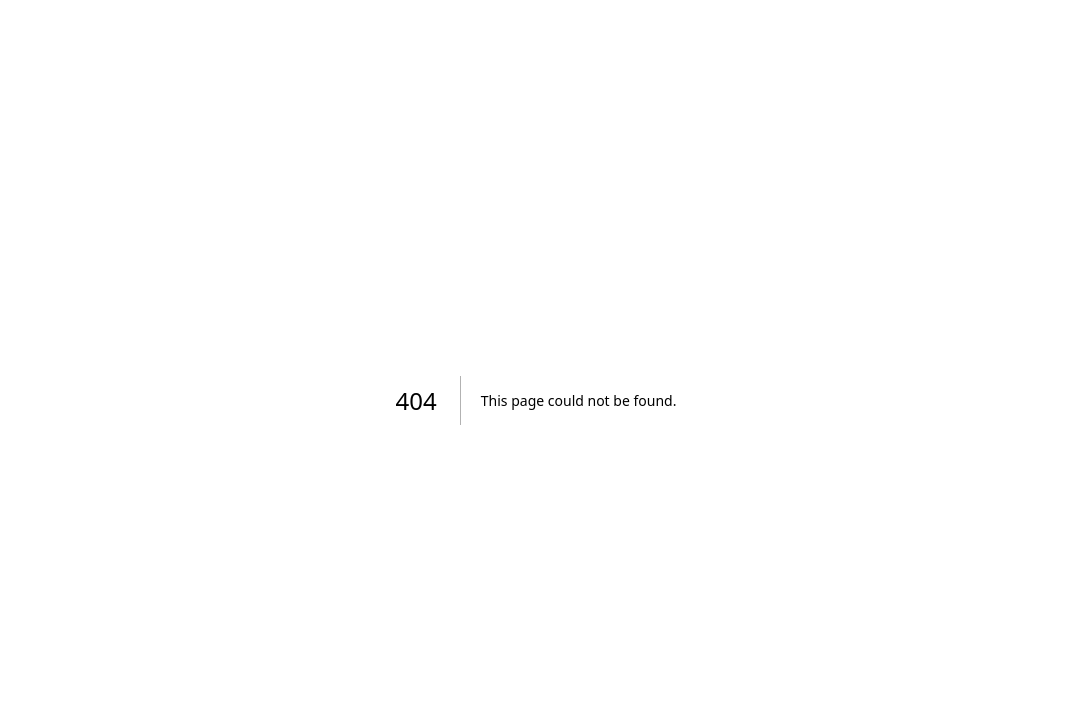
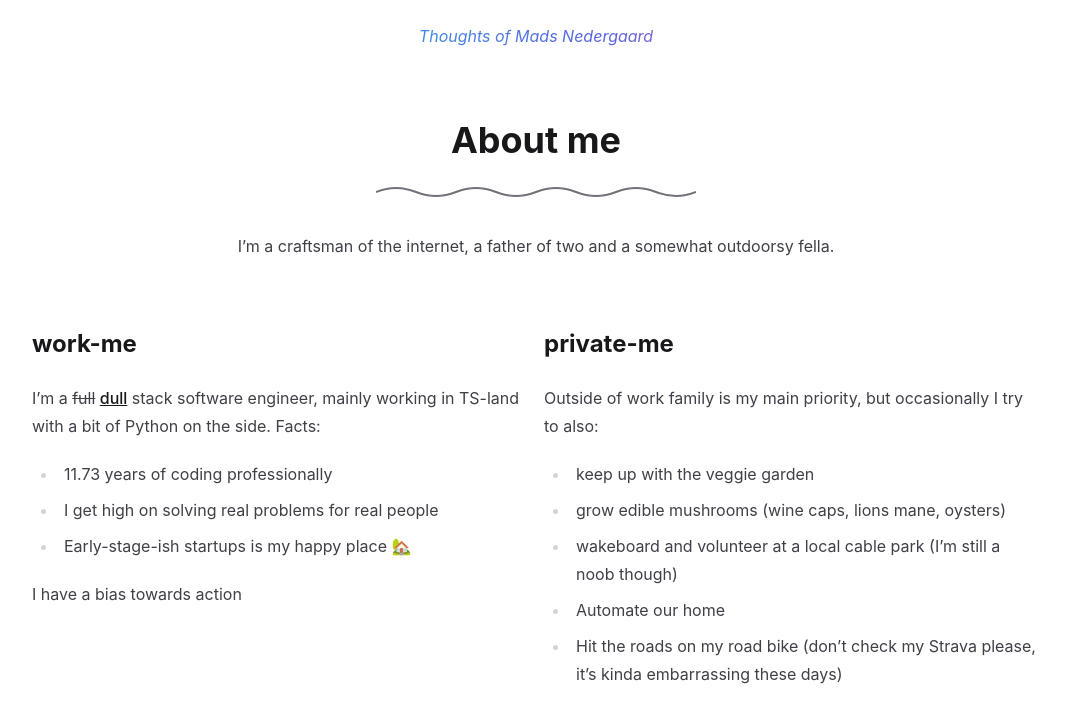
Before and after one commit to madsnedergaard/madsnedergaard.dk, a Next.js app: page /about in a window 1280 px wide. Before the commit this address had no page. Shown: the top 722 px of the page, without its empty margins (104-1170 px from the left). Built offline with nearby package versions, Linux system fonts and the light colour scheme.

Commit message:
Adds about page

```diff
--- /dev/null
+++ b/src/app/about/page.tsx
@@ -0,0 +1,77 @@
+import Header from '@/components/Header';
+import Link from 'next/link';
+
+function Content() {
+  const firstDayOfWork = new Date('2014-02-01');
+  const timeSinceFirstDayOfWork = new Date().getTime() - firstDayOfWork.getTime();
+  const millisecondsPerYear = 365.25 * 24 * 60 * 60 * 1000;
+  const timeAtWork = Math.round((timeSinceFirstDayOfWork / millisecondsPerYear) * 100) / 100;
+
+  return (
+    <main>
+      <p className="text-center">
+        I’m a craftsman of the internet, a father of two and a somewhat outdoorsy fella.{' '}
+      </p>
+      <div className={`mx-auto grid gap-4 sm:grid-cols-2`}>
+        <section>
+          <h2>work-me</h2>
+          <p>
+            I’m a <s>full</s> <a href="https://boringtechnology.club/">dull</a> stack software
+            engineer, mainly working in TS-land with a bit of Python on the side. Facts:
+          </p>
+          <ul>
+            <li>{timeAtWork} years of coding professionally</li>
+            <li>I get high on solving real problems for real people</li>
+            <li>Early-stage-ish startups is my happy place 🏡</li>
+          </ul>
+          <p>I have a bias towards action</p>
+        </section>
+        <section>
+          <h2>private-me</h2>
+          <p>Outside of work family is my main priority, but occasionally I try to also: </p>
+          <ul>
+            <li>keep up with the veggie garden</li>
+            <li>grow edible mushrooms (wine caps, lions mane, oysters)</li>
+            <li>wakeboard and volunteer at a local cable park (I’m still a noob though)</li>
+            <li>Automate our home</li>
+            <li>
+              Hit the roads on my road bike (don’t check my Strava please, it’s kinda embarrassing
+              these days)
+            </li>
+          </ul>
+        </section>
+      </div>
+    </main>
+  );
+}
+
+export default async function Page() {
+  return (
+    <div>
+      <Header />
+      <article className="prose prose-zinc dark:prose-invert mx-auto max-w-screen-lg px-4 pb-8 sm:px-2 lg:px-2">
+        <div className="text-center sm:mt-12">
+          <h1 className="m-4 mb-3 text-3xl font-bold sm:text-4xl">About me</h1>
+          <svg
+            className="mx-auto mt-6 mb-8 h-4 w-80 text-zinc-500 dark:text-zinc-700"
+            viewBox="0 0 320 16"
+            fill="none"
+            xmlns="http://www.w3.org/2000/svg"
+            aria-hidden="true"
+          >
+            <path
+              d="M0 8 Q20 0 40 8 T80 8 T120 8 T160 8 T200 8 T240 8 T280 8 T320 8"
+              stroke="currentColor"
+              strokeWidth="2"
+              fill="none"
+            />
+          </svg>
+        </div>
+
+        <section>
+          <Content />
+        </section>
+      </article>
+    </div>
+  );
+}
--- a/src/app/page.tsx
+++ b/src/app/page.tsx
@@ -75,7 +75,7 @@ const Home = async () => {
     <React.Fragment>
       <main className="container mx-auto flex h-full flex-col items-center justify-between pt-4 pb-10 sm:pt-8 dark:text-white">
         <section>
-          <header className="flex flex-col items-center text-center">
+          <header className="mb-8 flex flex-col items-center text-center">
             <h1 className="animate-rainbow-text to-pink my-4 mb-1 bg-gradient-to-r from-[#3494E6] via-[#5961DF] bg-clip-text pb-1 text-4xl font-bold text-transparent sm:text-6xl dark:via-[#fcff9e]">
               Mads Nedergaard
             </h1>
@@ -83,7 +83,7 @@ const Home = async () => {
               &mdash; and a collection of thoughts on all things software
             </p>
             <svg
-              className="mx-auto mt-6 mb-8 h-4 w-80 text-zinc-500 dark:text-zinc-700"
+              className="mx-auto mt-6 mb-6 h-4 w-80 text-zinc-500 dark:text-zinc-700"
               viewBox="0 0 320 16"
               fill="none"
               xmlns="http://www.w3.org/2000/svg"
@@ -96,6 +96,17 @@ const Home = async () => {
                 fill="none"
               />
             </svg>
+            <div className="flex flex-row space-x-4">
+              <NavLink href="/">Thoughts</NavLink>
+              <NavLink href="/about">About me</NavLink>
+              {/* <NavLink href="/uses">Uses</NavLink> */}
+              <NavLink external href="https://github.com/madsnedergaard">
+                Github
+              </NavLink>
+              <NavLink external href="https://linkedin.com/in/madsnedergaard">
+                LinkedIn
+              </NavLink>
+            </div>
           </header>
           <div
             className={`flex max-w-lg flex-col ${
@@ -136,11 +147,6 @@ const Home = async () => {
             </div>
           </div>
         </section>
-        <footer className="space-x-4 pb-4">
-          <NavLink href="https://bsky.app/profile/madsnedergaard.dk">BlueSky</NavLink>
-          <NavLink href="https://github.com/madsnedergaard">Github</NavLink>
-          <NavLink href="https://linkedin.com/in/madsnedergaard">LinkedIn</NavLink>
-        </footer>
       </main>
     </React.Fragment>
   );
```
